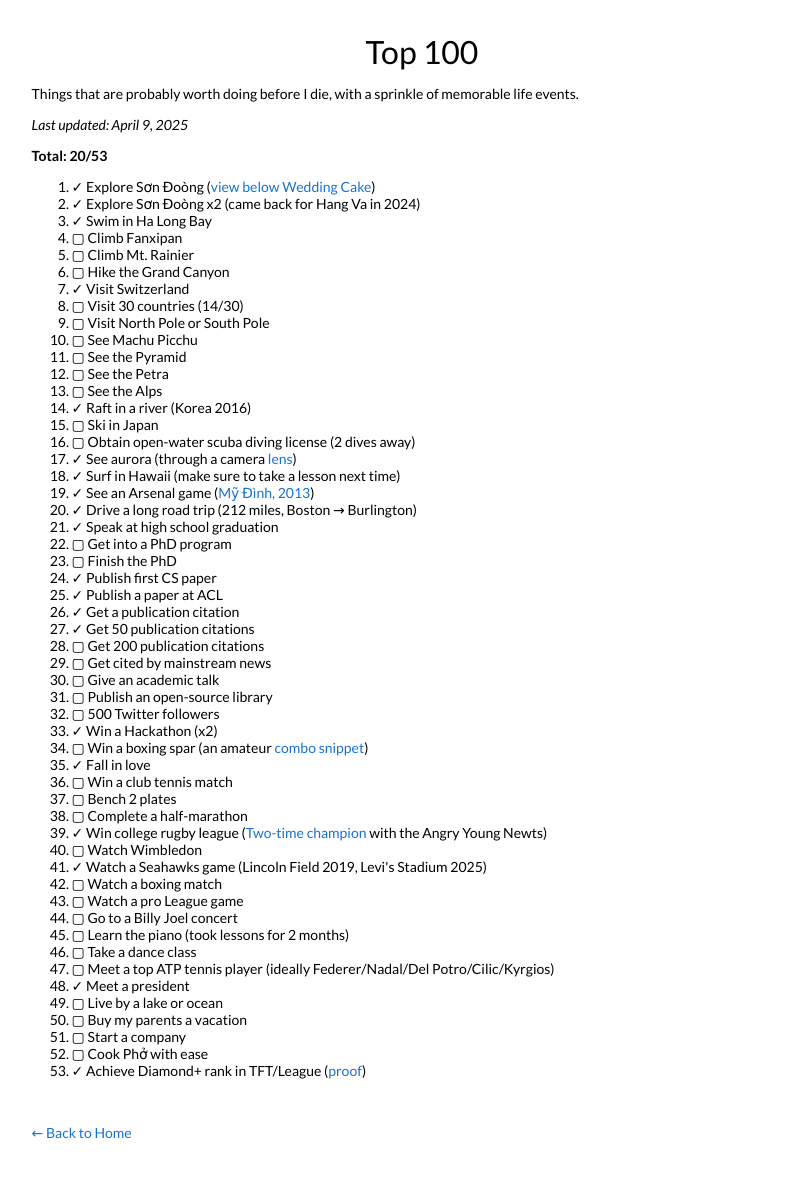
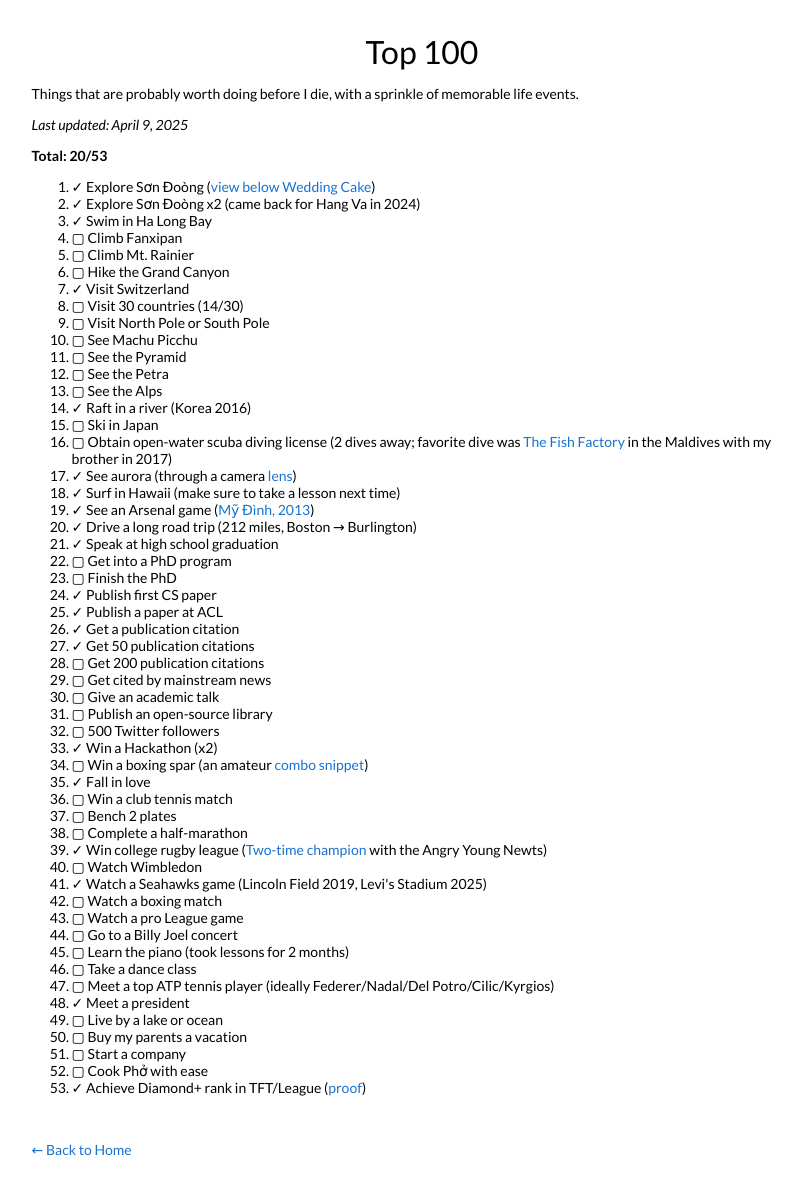
Before and after one commit to taidnguyen/taidnguyen.github.io, a Jekyll site: the page built from _posts/1997-01-01-top100.md, in a window 1280 px wide. Shown: the whole page, without its empty margins (218-1020 px from the left). Built offline with Jekyll 4.4.1, drawn with Linux system fonts in a browser that asks for light colours.

Commit message:
add maldives; semantic scholar

```diff
--- a/_layouts/default.html
+++ b/_layouts/default.html
@@ -51,7 +51,7 @@
                 <a href="mailto:tainguyen7597@gmail.com">Email</a> &nbsp;/&nbsp;
                 <a href="https://github.com/taidnguyen">GitHub</a> &nbsp;/&nbsp;
                 <a href="https://scholar.google.com/citations?user=hR_o5VoAAAAJ">Google Scholar</a> &nbsp;/&nbsp;
-                <a href="https://www.semanticscholar.org/author/Nguyen-Tai/2116488171"> Semantic Scholar </a>
+                <a href="https://www.semanticscholar.org/author/Nguyen-Tai/2116488171"> Semantic Scholar </a> &nbsp;/&nbsp;
                 <a href="https://x.com/taidng"> Twitter </a>
                 <!-- <a href="https://www.linkedin.com/in/taidnguyen"> LinkedIn </a> -->
               </p>
--- a/_posts/1997-01-01-top100.md
+++ b/_posts/1997-01-01-top100.md
@@ -25,7 +25,7 @@ _Last updated: April 9, 2025_
   <li>▢ See the Alps</li>
   <li>✓ Raft in a river (Korea 2016)</li>
   <li>▢ Ski in Japan</li>
-  <li>▢ Obtain open-water scuba diving license (2 dives away)</li>
+  <li>▢ Obtain open-water scuba diving license (2 dives away; favorite dive was <a href="/images/maldives_1.jpg">The Fish Factory</a> in the Maldives with my brother in 2017)</li>
   <li>✓ See aurora (through a camera <a href="/images/aurora.jpg">lens</a>)</li>
   <li>✓ Surf in Hawaii (make sure to take a lesson next time)</li>
   <li>✓ See an Arsenal game (<a href="https://thethaovanhoa.vn/bong-da-anh/viet-nam-17-arsenal-mua-ban-thang-tai-my-dinh-n20130717160301211.htm">Mỹ Đình, 2013</a>)</li>
```
Also changed, not shown: images/maldives_1.jpg (added), images/maldives_2.jpg (added).
